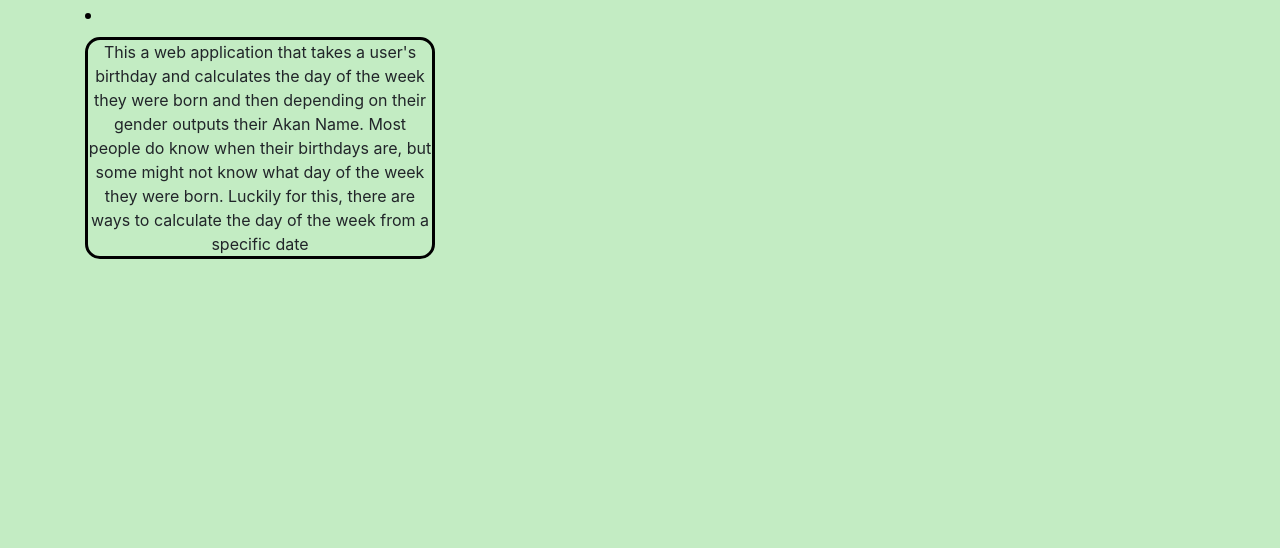
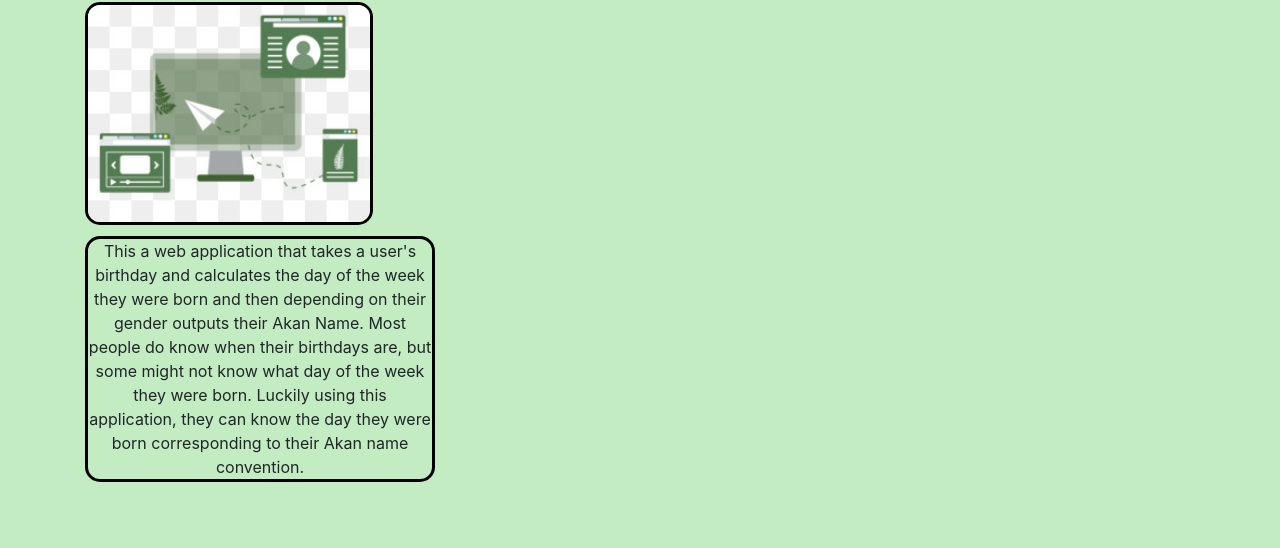
Before and after one commit to DenisMuga/Week2IP-AkanWarrior, a plain HTML site: page index.html in a window 1280 px wide. Shown: the part 252-800 px from the top of the page. Drawn offline with nearby package versions, Linux system fonts and the light colour scheme.

Commit message:
patch: adding images - adding images to the image folder

```diff
--- a/index.html
+++ b/index.html
@@ -17,8 +17,8 @@
           <div class="row">
               <div class="col-md-4"> <h2>About this Application</h2><img src="./Images/App.jpg" alt=""> <p>This a web application that takes a user's
                   birthday and calculates the day of the week they were born and then depending on their gender outputs their Akan Name. Most people do
-                  know when their birthdays are, but some might not know what day of the week they were born. Luckily for this, there are ways to calculate
-                  the day of the week from a specific date </p></div>
+                  know when their birthdays are, but some might not know what day of the week they were born. Luckily using this application, they can know
+                  the day they were born corresponding to their Akan name convention.</p></div>
               <div class="col-md-4"></div>
               <div class="col-md-4"></div>
           </div>
```
Also changed, not shown: Images/Akan-people.jpeg (added), Images/App.jpg (added).
